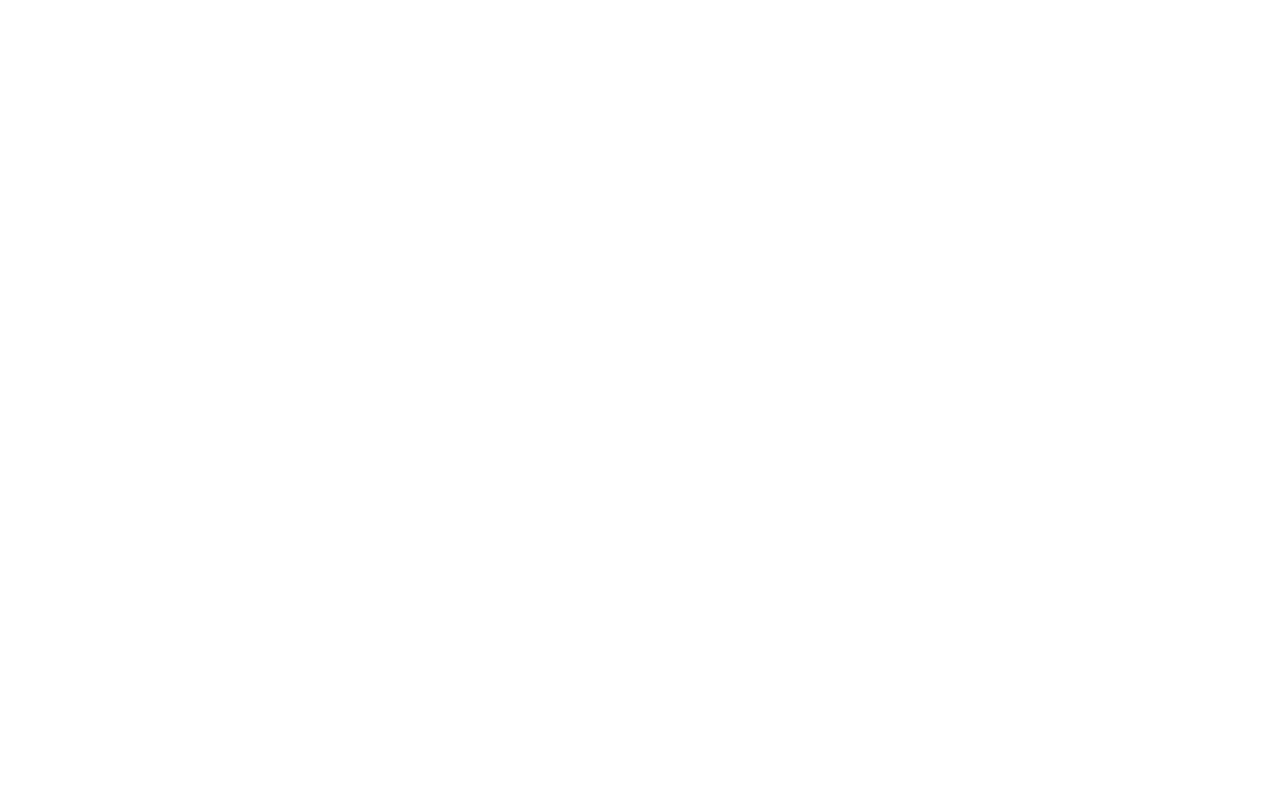
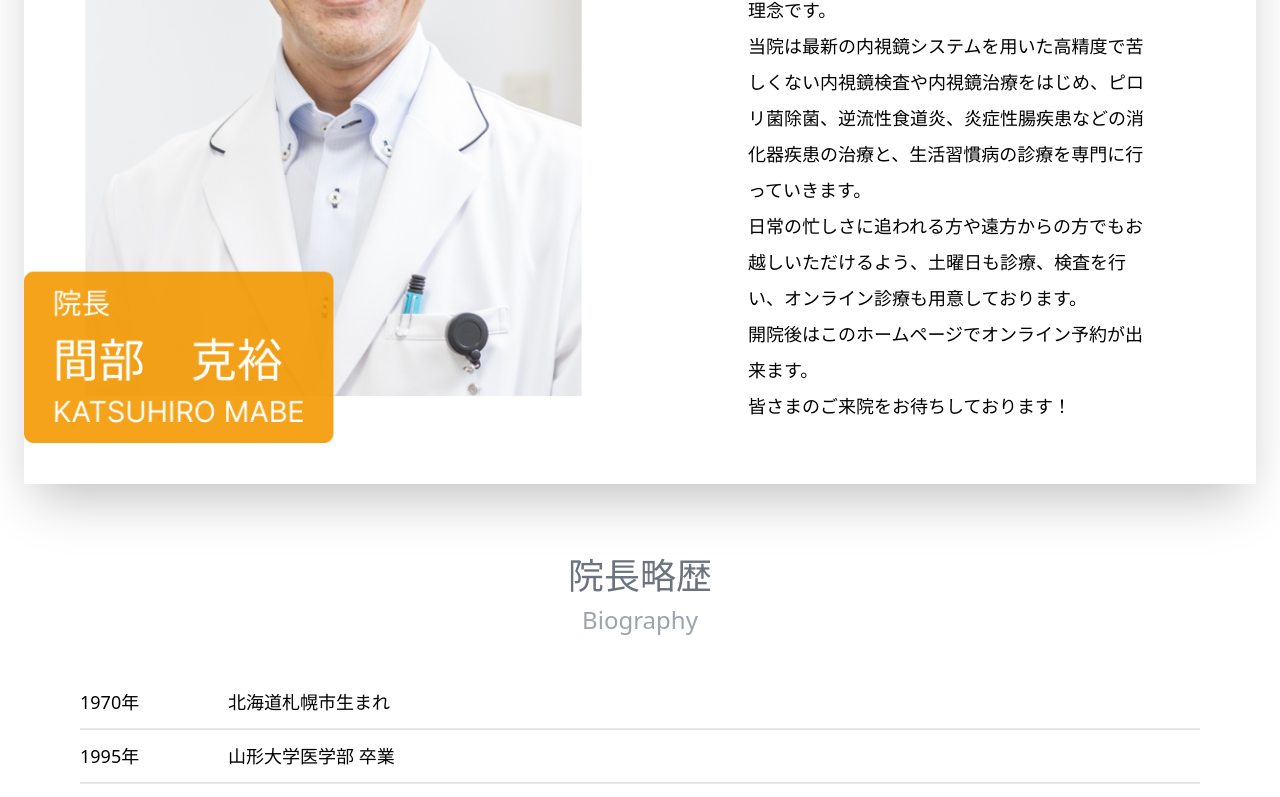
Before and after one commit to uto96315/hakodate-naishikyo, a Next.js app: page /aboutDirector in a window 1280 px wide. Before the commit this address had no page. Shown: the part 500-1297 px from the top of the page. Before the commit the page ends 800 px from the top, so only its background shows below. Built offline with nearby package versions, Linux system fonts and the light colour scheme.

Commit message:
略歴まで作成

```diff
--- /dev/null
+++ b/components/biography.tsx
@@ -0,0 +1,80 @@
+
+
+const biographyData = [
+    {
+        when: "1970年",
+        text: ["北海道札幌市生まれ"]
+    },
+    {
+        when: "1995年",
+        text: ["山形大学医学部 卒業"]
+    },
+    {
+        when: "1999年",
+        text: ["山形大学大学院医学研究科卒業", "医学博士(緑茶カテキンのピロリ菌に対する効果)"]
+    },
+    {
+        when: "1999年",
+        text: ["公立学校共済組合東北中央病院 消化器内科勤務"]
+    },
+    {
+        when: "2000年",
+        text: ["山形県立中央病院 内科(消化器)勤務"]
+    },
+    {
+        when: "2003年",
+        text: ["内科医長昇任"]
+    },
+    {
+        when: "2006年",
+        text: ["医療情報部 副部長昇任"]
+    },
+    {
+        when: "2008年",
+        text: ["KKR札幌医療センター消化器科医長就職"]
+    },
+    {
+        when: "2010年",
+        text: ["北海道大学病院 第3内科 助教就職"]
+    },
+    {
+        when: "2014年",
+        text: ["北海道大学大学院医学研究科がん予防内科 特任講師昇任"]
+    },
+    {
+        when: "2016年",
+        text: ["国立病院機構 函館病院 消化器科部長・消化器病センター長就任", "北海道大学病院光学医療診療部 客員臨床教授就任"]
+    },
+    {
+        when: "2019年",
+        text: ["淳風会健康管理センター 倉敷センター長就任"]
+    },
+    {
+        when: "2023年",
+        text: ["まべ五稜郭消化器・内視鏡クリニック 開業"]
+    },
+];
+
+const Biography = () => {
+    return (
+        <div className="mt-10 lg:text-lg mb-20">
+            <h1 className="text-center text-4xl pb-2 text-gray-500">院長略歴</h1>
+            <h2 className="text-center text-2xl pb-10 text-gray-400">Biography</h2>
+
+            <div className="px-5 lg:px-20">
+                {biographyData.map((data, index) => (
+                    <div key={index} className="py-1 lg:py-3 flex items-center space-x-5 border-b-2">
+                        <p className="w-16 lg:w-32">{data.when}</p>
+                        <div>
+                            {data.text.map((data, index) => (
+                                <p key={index}>{data}</p>
+                            ))}
+                        </div>
+                    </div>
+                ))}
+            </div>
+        </div>
+    );
+};
+
+export default Biography;
--- /dev/null
+++ b/src/pages/aboutDirector.tsx
@@ -0,0 +1,14 @@
+import Biography from "../../components/biography";
+import Message from "../../components/message";
+
+
+const AboutDirector = () => {
+    return (
+        <div>
+            <Message isNextButton={false}/>
+            <Biography />
+        </div>
+    )
+}
+
+export default AboutDirector;
```
